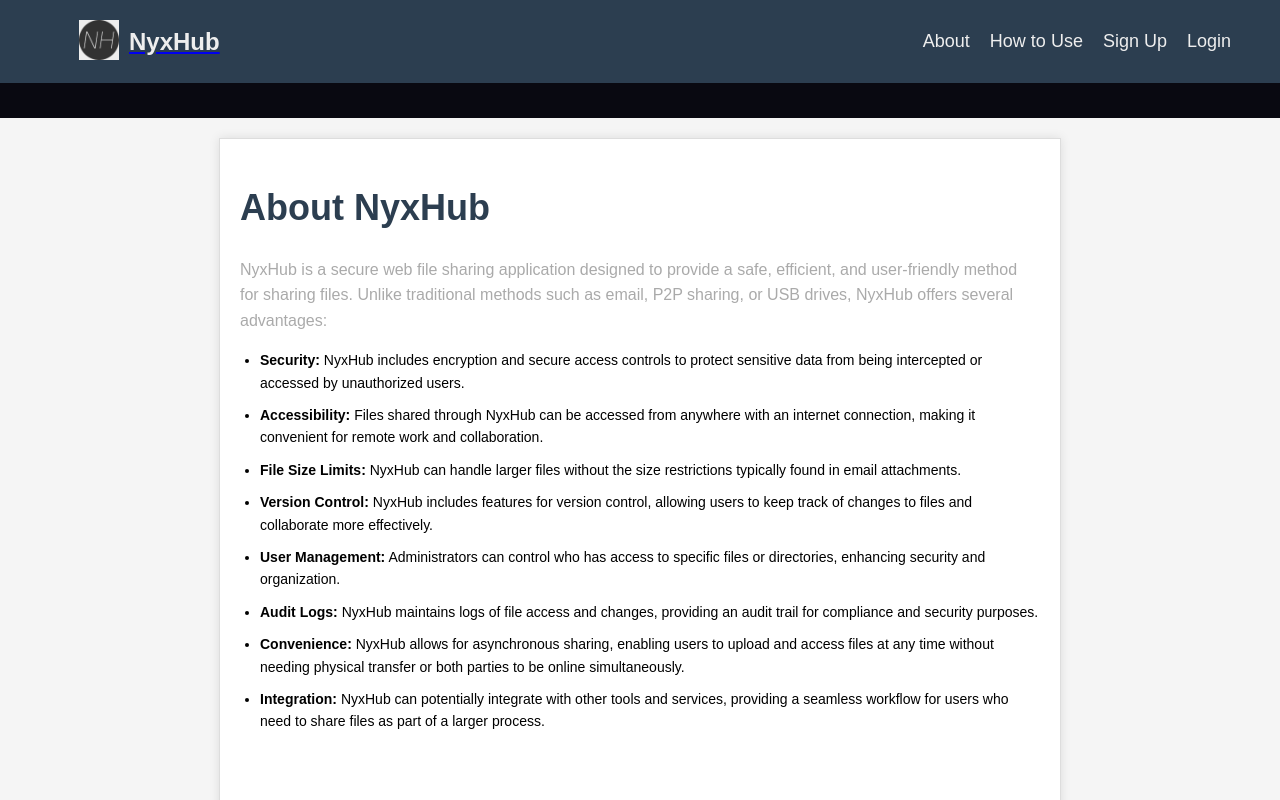
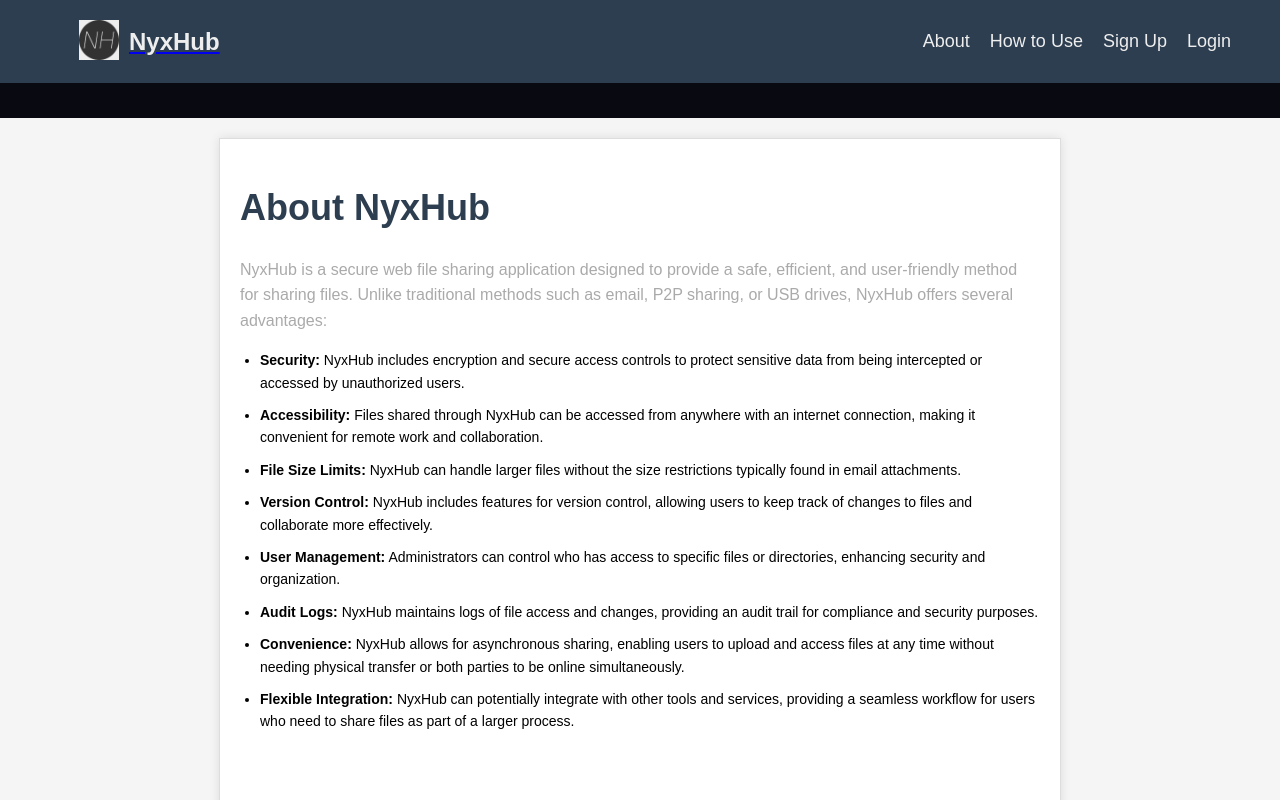
Before and after one commit to yeonholee50/NyxHub, a React (Create React App) app in the folder my-react-app/: page /about in a window 1280 px wide. Shown: the top 800 px of the page. Built offline with nearby package versions, Linux system fonts and the light colour scheme.

Commit message:
added detailed about

```diff
--- a/my-react-app/src/components/About.js
+++ b/my-react-app/src/components/About.js
@@ -20,7 +20,7 @@
                         <li><strong>User Management:</strong> Administrators can control who has access to specific files or directories, enhancing security and organization.</li>
                         <li><strong>Audit Logs:</strong> NyxHub maintains logs of file access and changes, providing an audit trail for compliance and security purposes.</li>
                         <li><strong>Convenience:</strong> NyxHub allows for asynchronous sharing, enabling users to upload and access files at any time without needing physical transfer or both parties to be online simultaneously.</li>
-                        <li><strong>Integration:</strong> NyxHub can potentially integrate with other tools and services, providing a seamless workflow for users who need to share files as part of a larger process.</li>
+                        <li><strong>Flexible Integration:</strong> NyxHub can potentially integrate with other tools and services, providing a seamless workflow for users who need to share files as part of a larger process.</li>
                     </ul>
                 </div>
             </div>
```
